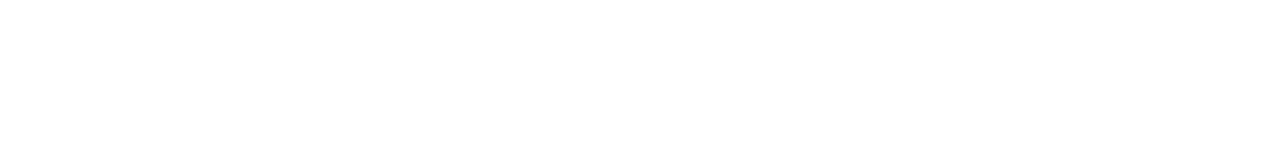
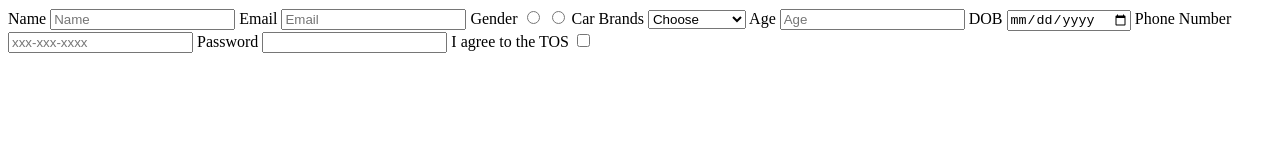
Before and after one commit to acciojob/signup-form-car-SarthakJoshi21, a website: page main.html in a window 1280 px wide. Drawn offline with Linux system fonts and the light colour scheme.

Commit message:
created a submission

```diff
--- a/main.html
+++ b/main.html
@@ -10,6 +10,32 @@
 	<!-- the entire body must be written by student -->
     <script type="text/javascript" src="./script.js">
 </script>
+	<form method="post">
+		<label for="name">Name</label>
+		<input type="text" id="name" required placeholder="Name">
+		<label for="email">Email</label>
+		<input type="email" placeholder="Email" id="email" required>
+		<label for="gender">Gender</label>
+		<input type=radio id="gender_m" required>
+		<input type="radio" id="gender_f" required>
+		<label for="cars">Car Brands</label>
+		<select>
+			<option>Choose</option>
+			<option>BMW</option>
+			<option>AUDi</option>
+			<option>MERCEDES</option>
+		</select>
+		<label for="age">Age</label>
+		<input type="number" required id="age" placeholder="Age">
+		<label for="dob">DOB</label>
+		<input type="date" id="dob" required>
+		<label for="tel">Phone Number</label>
+		<input type="tel" id="tel" placeholder="xxx-xxx-xxxx">
+		<label for="password">Password</label>
+		<input type="password" required id="password" placehold="Password">
+		<label for="tos">I agree to the TOS</label>
+		<input type="checkbox" required>
+	</form>
 
 </body>
 
```
